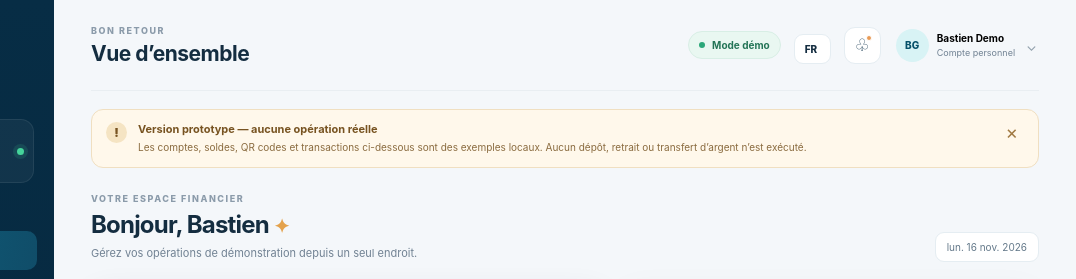
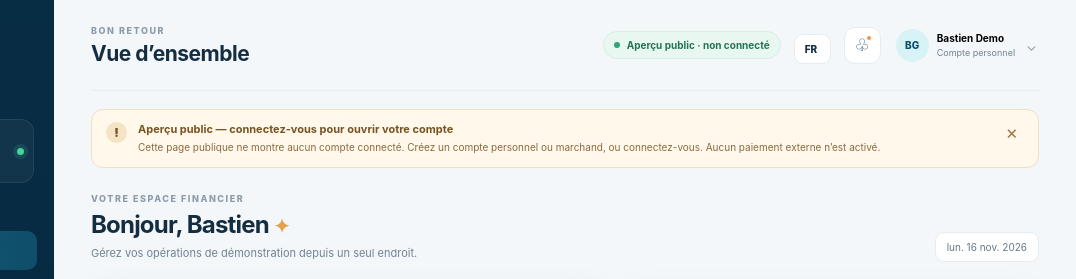
Before and after one commit to milleclatcorpgroup5-web/lakaygopay-web, a plain HTML site: page public/index.html in a window 1280 px wide. Shown: the top 279 px of the page, 204-1280 px from the left. Drawn offline with Linux system fonts and the light colour scheme.

Commit message:
Clarify public preview and account login state

```diff
--- a/public/index.html
+++ b/public/index.html
@@ -55,14 +55,14 @@
           <div><div class="eyebrow" data-i18n="welcomeBack">BON RETOUR</div><h1 id="pageTitle">Vue d’ensemble</h1></div>
         </div>
         <div class="topbar-actions">
-          <div class="connection-pill"><span class="connection-dot"></span><span data-i18n="demoMode">Mode démo</span></div>
+          <div class="connection-pill"><span class="connection-dot"></span><span>Aperçu public · non connecté</span></div>
           <label class="language-wrap"><span class="sr-only" data-i18n="language">Langue</span><select id="language" aria-label="Langue"><option value="fr">FR</option><option value="ht">HT</option><option value="en">EN</option></select></label>
           <button class="icon-button notification-button" id="notificationShortcut" aria-label="Notifications">♧<i></i></button>
           <button class="top-profile" id="profileShortcut"><span class="avatar small">BG</span><span class="top-profile-meta"><strong id="topName">Bastien Demo</strong><small data-i18n="personalAccount">Compte personnel</small></span><span class="chevron">⌄</span></button>
         </div>
       </header>
 
-      <div class="prototype-banner"><span class="banner-symbol">!</span><div><strong data-i18n="prototypeTitle">Version prototype — aucune opération réelle</strong><p data-i18n="prototypeText">Les comptes, soldes, QR codes et transactions ci-dessous sont des exemples locaux. Aucun dépôt, retrait ou transfert d’argent n’est exécuté.</p></div><button class="banner-close" id="dismissBanner" aria-label="Fermer">×</button></div>
+      <div class="prototype-banner"><span class="banner-symbol">!</span><div><strong>Aperçu public — connectez-vous pour ouvrir votre compte</strong><p>Cette page publique ne montre aucun compte connecté. Créez un compte personnel ou marchand, ou connectez-vous. Aucun paiement externe n’est activé.</p></div><button class="banner-close" id="dismissBanner" aria-label="Fermer">×</button></div>
 
       <!-- OVERVIEW -->
       <section class="view active" id="view-overview">
```
